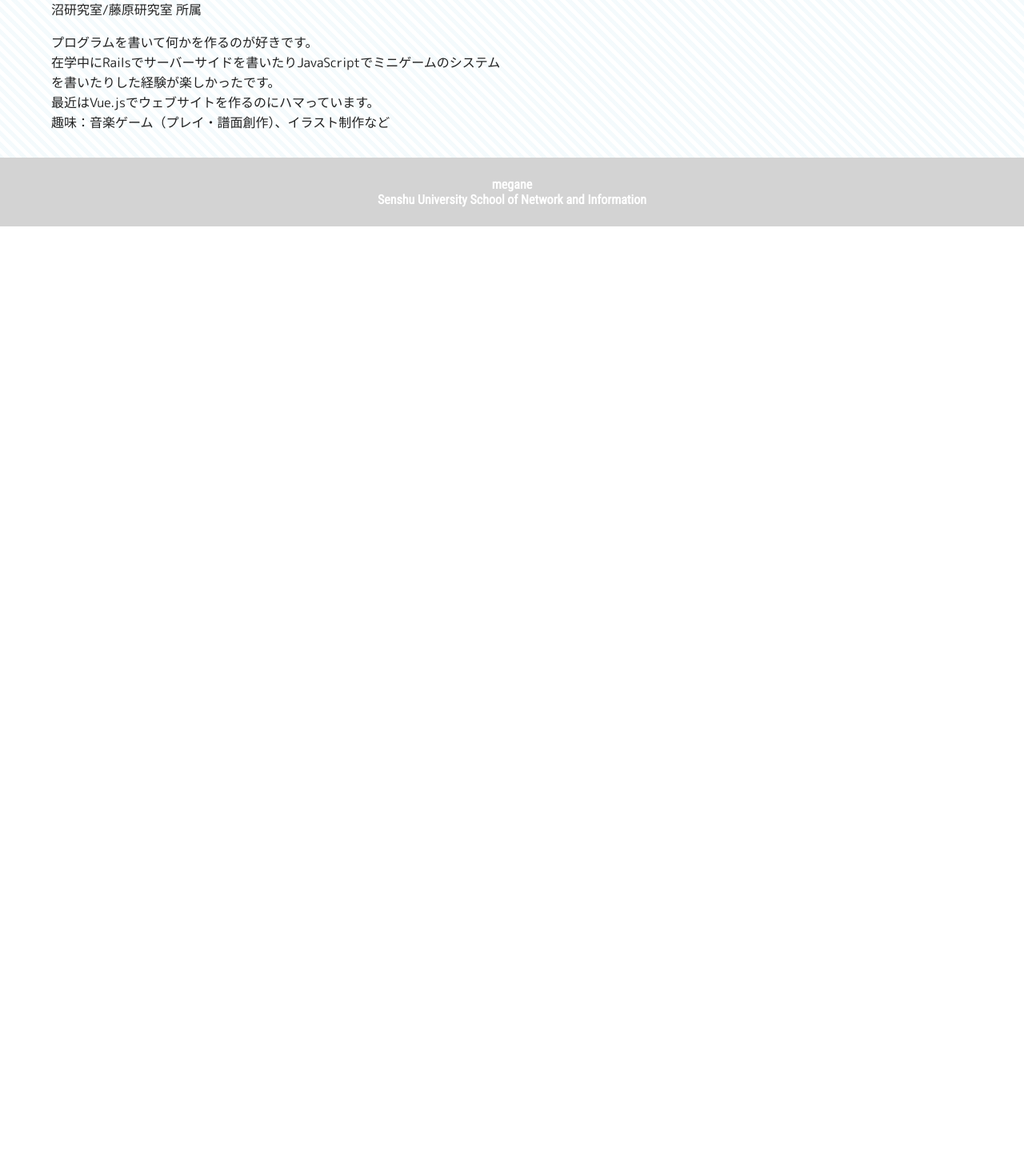
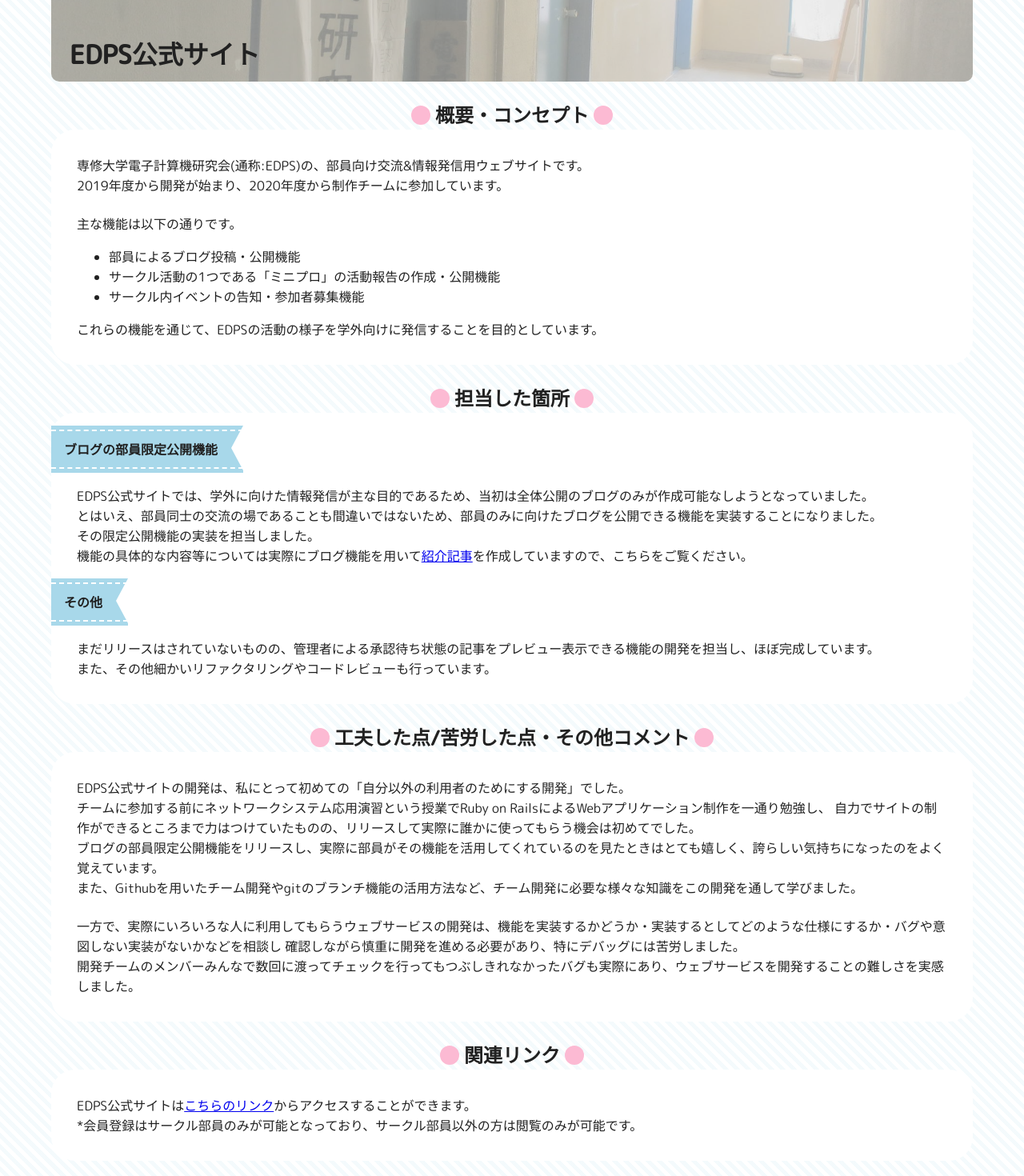
Before and after one commit to ne30MEGANE/ne30MEGANE.github.io, a Vue app: page /#/edpsweb in a window 1280 px wide. Shown: the part 320-1790 px from the top of the page at 80% size. Before the commit the page ends 800 px from the top, so only its background shows below. Built offline with nearby package versions, Linux system fonts and the light colour scheme; a web font is replaced by a local one; what vue-head would draw is missing.

Commit message:
edpswebページ

```diff
--- a/src/views/EDPSweb.vue
+++ b/src/views/EDPSweb.vue
@@ -0,0 +1,83 @@
+<template>
+  <div class="container">
+    <router-link to="/">◀︎TOPへ戻る</router-link>
+    <div class="title">
+      <img src="../assets/edpsweb_title.jpg">
+      <h2>EDPS公式サイト</h2>
+    </div>
+    <h3>概要・コンセプト</h3>
+    <div class="content">
+      <p>
+        専修大学電子計算機研究会(通称:EDPS)の、部員向け交流&情報発信用ウェブサイトです。<br>
+        2019年度から開発が始まり、2020年度から制作チームに参加しています。<br>
+        <br>
+        主な機能は以下の通りです。
+        <ul>
+          <li>部員によるブログ投稿・公開機能</li>
+          <li>サークル活動の1つである「ミニプロ」の活動報告の作成・公開機能</li>
+          <li>サークル内イベントの告知・参加者募集機能</li>
+        </ul>
+        これらの機能を通じて、EDPSの活動の様子を学外向けに発信することを目的としています。
+      </p>
+    </div>
+
+    <h3>担当した箇所</h3>
+    <div class="content">
+      <div class="ribon"><h4>ブログの部員限定公開機能</h4></div>
+      <p>
+        EDPS公式サイトでは、学外に向けた情報発信が主な目的であるため、当初は全体公開のブログのみが作成可能なしようとなっていました。<br>
+        とはいえ、部員同士の交流の場であることも間違いではないため、部員のみに向けたブログを公開できる機能を実装することになりました。<br>
+        その限定公開機能の実装を担当しました。<br>
+        機能の具体的な内容等については実際にブログ機能を用いて<a href="https://senshu-edps.net/articles/175"  target="_blank" rel="noopener noreferrer">紹介記事</a>を作成していますので、こちらをご覧ください。
+      </p>
+    <div class="ribon"><h4>その他</h4></div>
+      <p>
+        まだリリースはされていないものの、管理者による承認待ち状態の記事をプレビュー表示できる機能の開発を担当し、ほぼ完成しています。<br>
+        また、その他細かいリファクタリングやコードレビューも行っています。
+      </p>
+    </div>
+
+    <h3>工夫した点/苦労した点・その他コメント</h3>
+    <div class="content">
+      <p>
+        EDPS公式サイトの開発は、私にとって初めての「自分以外の利用者のためにする開発」でした。<br>
+        チームに参加する前にネットワークシステム応用演習という授業でRuby on RailsによるWebアプリケーション制作を一通り勉強し、
+        自力でサイトの制作ができるところまで力はつけていたものの、リリースして実際に誰かに使ってもらう機会は初めてでした。<br>
+        ブログの部員限定公開機能をリリースし、実際に部員がその機能を活用してくれているのを見たときはとても嬉しく、誇らしい気持ちになったのをよく覚えています。<br>
+        また、Githubを用いたチーム開発やgitのブランチ機能の活用方法など、チーム開発に必要な様々な知識をこの開発を通して学びました。<br>
+        <br>
+        一方で、実際にいろいろな人に利用してもらうウェブサービスの開発は、機能を実装するかどうか・実装するとしてどのような仕様にするか・バグや意図しない実装がないかなどを相談し
+        確認しながら慎重に開発を進める必要があり、特にデバッグには苦労しました。<br>
+        開発チームのメンバーみんなで数回に渡ってチェックを行ってもつぶしきれなかったバグも実際にあり、ウェブサービスを開発することの難しさを実感しました。
+      </p>
+    </div>
+
+    <h3>関連リンク</h3>
+    <div class="content">
+      <p>
+        EDPS公式サイトは<a href="https://senshu-edps.net/" target="_blank" rel="noopener noreferrer">こちらのリンク</a>からアクセスすることができます。<br>
+        *会員登録はサークル部員のみが可能となっており、サークル部員以外の方は閲覧のみが可能です。
+      </p>
+    </div>
+  </div>
+</template>
+
+<script>
+export default {
+  name: 'EDPSweb',
+  head: {
+    title: {
+      inner: 'EDPS公式サイト',
+      complement: 'Megane Case'
+    },
+    meta: [
+      { name: 'robots', content: 'noindex'}
+    ]
+  }
+}
+</script>
+
+<style lang="scss" scoped>
+@import "../stylesheets/body";
+
+</style>
```
Also changed, not shown: src/assets/edpsweb_title.jpg (added).
